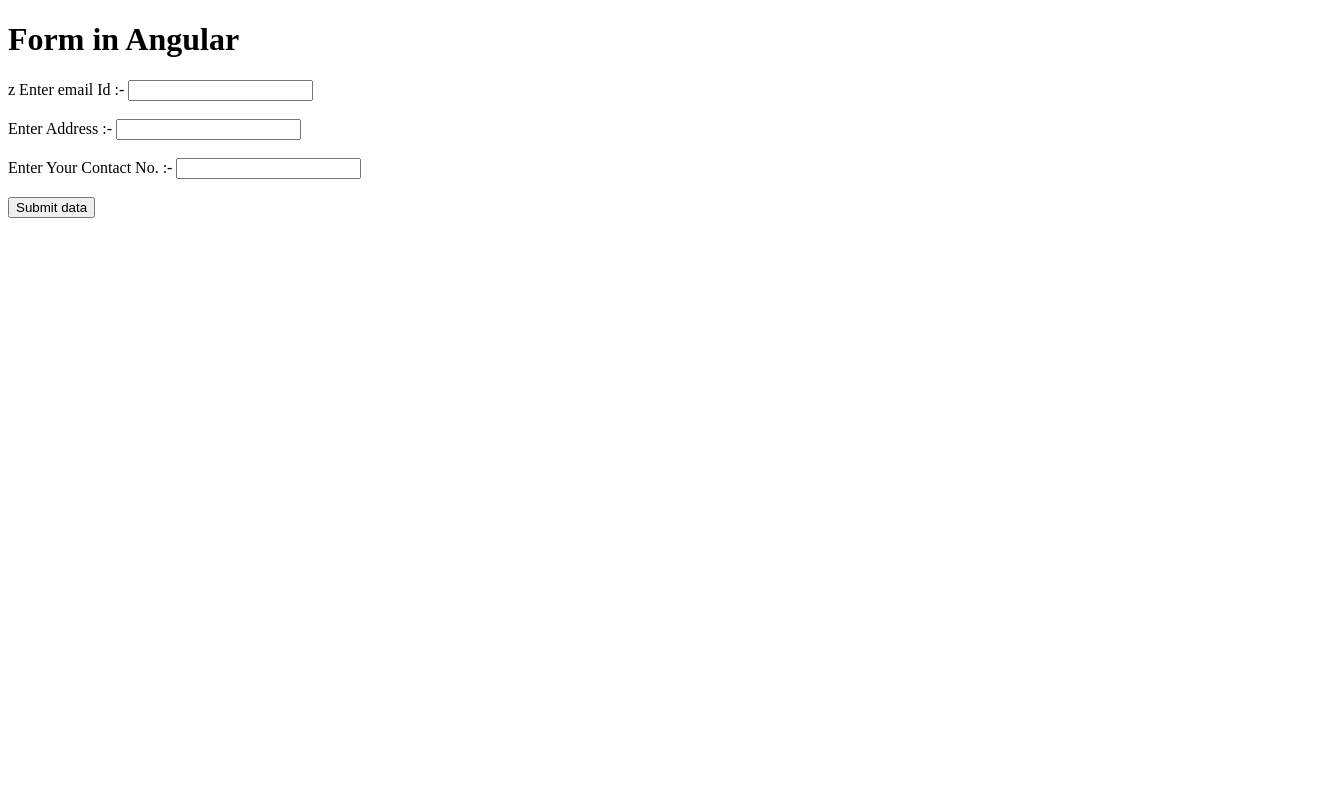
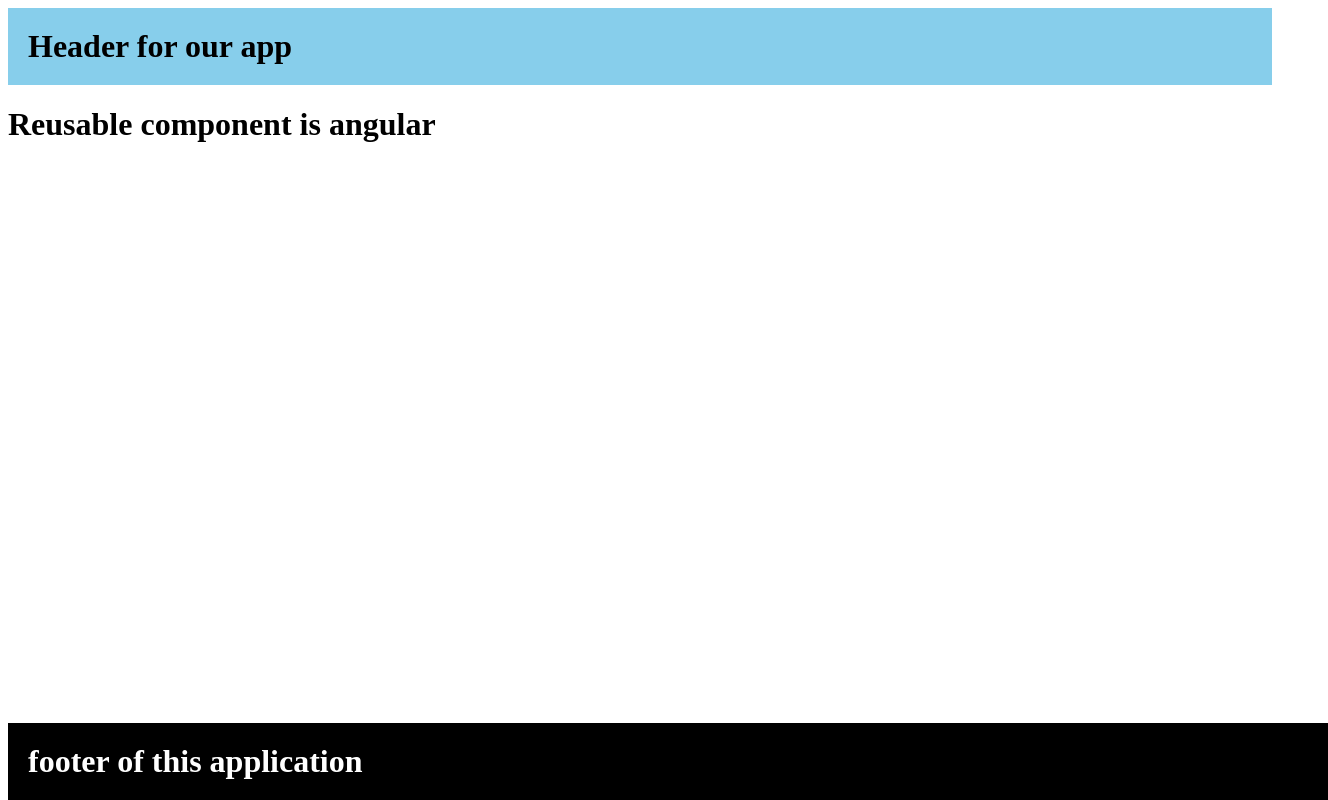
Before and after one commit to bansaljii/LearnAngular, an Angular app: page / in a window 1280 px wide. Shown: the whole page, 1328 px wide, since content can reach past the window. Built offline with nearby package versions, Linux system fonts and the light colour scheme.

Commit message:
header and footer in angular

```diff
--- a/src/app/app.component.html
+++ b/src/app/app.component.html
@@ -1,7 +1,3 @@
-<h1>Form in Angular</h1>
-<form #userform="ngForm" (ngSubmit)="onSubmit(userform.value)"z>z
-    Enter email Id :- <input type = "email" name="email" ngModel><br><br>
-    Enter Address :- <input type="text" name="address" ngModel><br><br>
-    Enter Your Contact No. :- <input type="number" name="contact" ngModel><br><br>
-    <button type="submit">Submit data</button>
-</form>
+<app-header></app-header>
+<h1>Reusable component is angular</h1>
+<app-footer></app-footer>
--- a/src/app/app.module.ts
+++ b/src/app/app.module.ts
@@ -4,9 +4,13 @@
 import { AppComponent } from './app.component';
 import { FormsModule } from '@angular/forms';
 import { RegisterModule} from './register/register.module';
+import { HeaderComponent } from './header/header.component';
+import { FooterComponent } from './footer/footer.component';
 @NgModule({
   declarations: [
     AppComponent,
+    HeaderComponent,
+    FooterComponent,
   ],
   imports: [
     BrowserModule,
--- /dev/null
+++ b/src/app/footer/footer.component.css
@@ -0,0 +1,10 @@
+
+h1 {
+    color: white;
+    background-color: black;
+    margin: 0;
+    padding: 20px;
+    position: absolute;
+    bottom: 0;
+    width: 100%;
+}
--- /dev/null
+++ b/src/app/footer/footer.component.html
@@ -0,0 +1 @@
+<h1>footer of this application</h1>
--- /dev/null
+++ b/src/app/footer/footer.component.ts
@@ -0,0 +1,15 @@
+import { Component, OnInit } from '@angular/core';
+
+@Component({
+  selector: 'app-footer',
+  templateUrl: './footer.component.html',
+  styleUrls: ['./footer.component.css']
+})
+export class FooterComponent implements OnInit {
+
+  constructor() { }
+
+  ngOnInit(): void {
+  }
+
+}
--- /dev/null
+++ b/src/app/header/header.component.css
@@ -0,0 +1,6 @@
+
+h1 {
+    background-color: skyblue;
+    margin: 0;
+    padding: 20px;
+}
--- /dev/null
+++ b/src/app/header/header.component.html
@@ -0,0 +1 @@
+<h1>Header for our app</h1>
--- /dev/null
+++ b/src/app/header/header.component.ts
@@ -0,0 +1,15 @@
+import { Component, OnInit } from '@angular/core';
+
+@Component({
+  selector: 'app-header',
+  templateUrl: './header.component.html',
+  styleUrls: ['./header.component.css']
+})
+export class HeaderComponent implements OnInit {
+
+  constructor() { }
+
+  ngOnInit(): void {
+  }
+
+}
```
Also changed, not shown: 2 other files (tests, documents, lock files or other folders).
